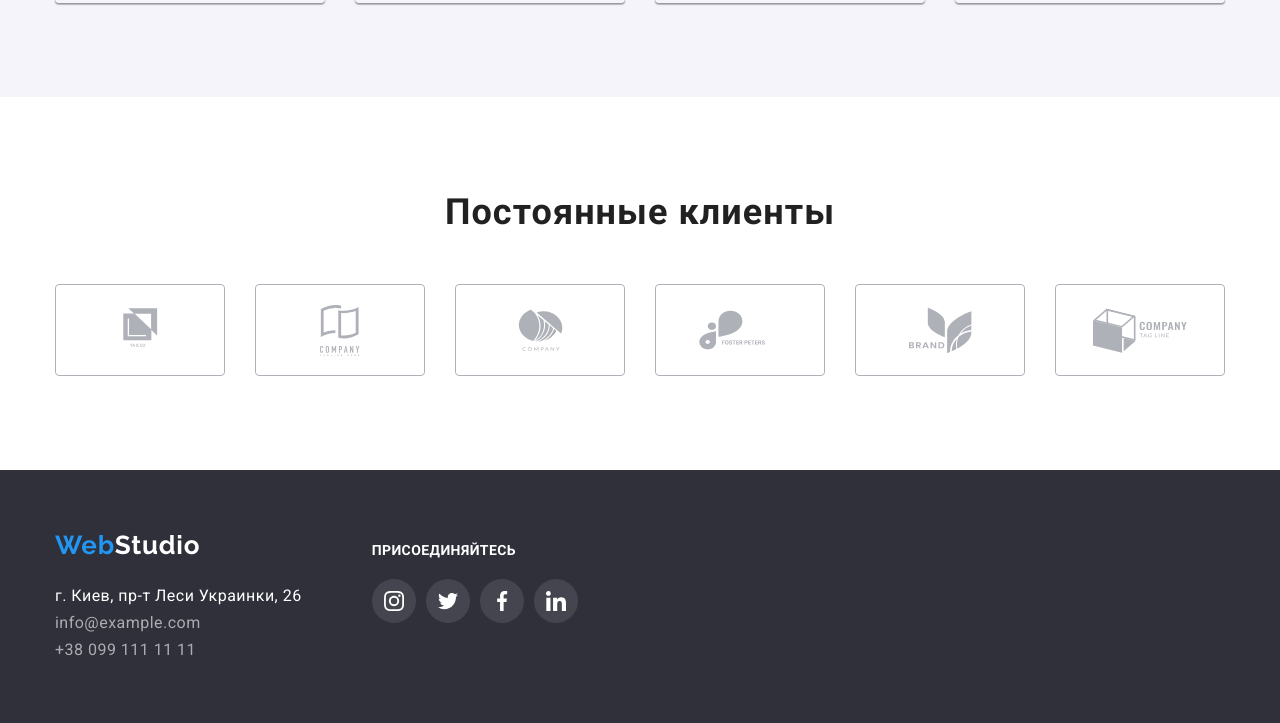
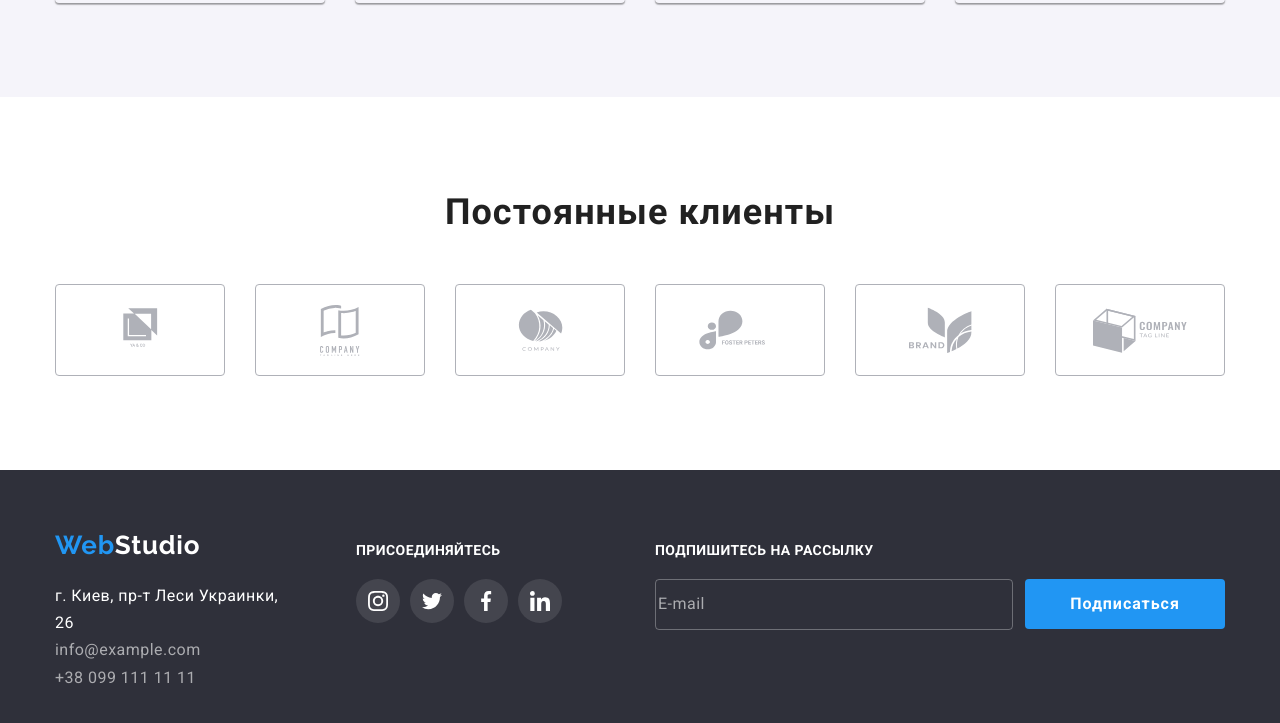
Before and after one commit to Igor110717/homework-6, a plain HTML site: page index.html in a window 1280 px wide. Shown: the part 2409-3132 px from the top of the page. Drawn offline with nearby package versions, Linux system fonts and the light colour scheme.

Commit message:
делает разметку формы в футере

```diff
--- a/index.html
+++ b/index.html
@@ -438,6 +438,19 @@
               </li>
             </ul>
           </div>
+          <div class="form-block">
+            <h3 class="title">Подпишитесь на рассылку</h3>
+            <form class="footer-form">
+              <input
+                type="email"
+                name="mail"
+                id="mail"
+                class="form-mail"
+                placeholder="E-mail"
+              />
+              <button type="submit" class="button primery">Подписаться</button>
+            </form>
+          </div>
         </div>
       </div>
     </footer>
--- a/СSS/styles.css
+++ b/СSS/styles.css
@@ -24,6 +24,7 @@ rgba(255, 255, 255, 0.6) - телефон и почта в футтер;
   --backdrop-color: rgba(0, 0, 0, 0.2);
   --form-border-color: rgba(33, 33, 33, 0.2);
   --placeholder-color: rgba(117, 117, 117, 0.5);
+  --fotter-border-form-color: rgba(255, 255, 255, 0.3);
 }
 body {
   background-color: var(--primary-white-color);
@@ -598,6 +599,45 @@ a:focus {
 .social-link-footer:focus {
   background-color: var(--acctent-color);
 }
+
+.form-block {
+  display: flex;
+  flex-direction: column;
+  /* align-items: center; */
+  margin-left: 93px;
+}
+.form-block .title {
+  display: block;
+  text-align: left;
+  margin-left: 0;
+  margin-top: 72px;
+  margin-bottom: 20px;
+}
+.footer-form {
+  display: flex;
+  align-items: center;
+  width: 100%;
+  padding: 0;
+}
+
+.form-mail {
+  width: 358px;
+
+  padding-top: 15px;
+  padding-bottom: 15px;
+  margin-right: 12px;
+  border: 1px solid var(--fotter-border-form-color);
+  border-radius: 4px;
+  background-color: rgba(255, 255, 255, 0);
+}
+
+.footer-form input::placeholder {
+  font-weight: 400;
+  font-size: 16px;
+  line-height: 1, 25;
+  letter-spacing: 0.03em;
+  color: var(--contact-info-color);
+}
 /* button */
 
 .button {
```
